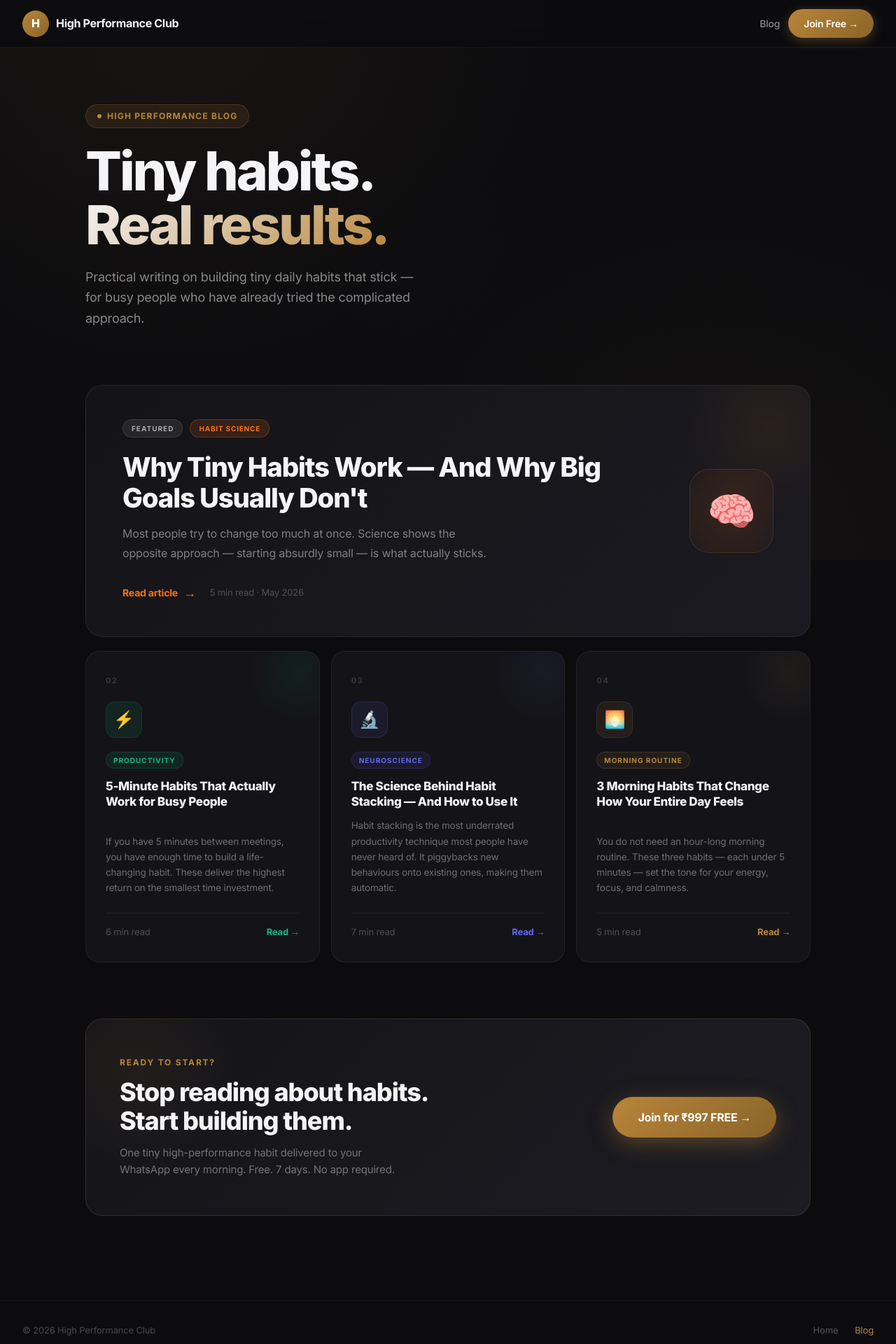
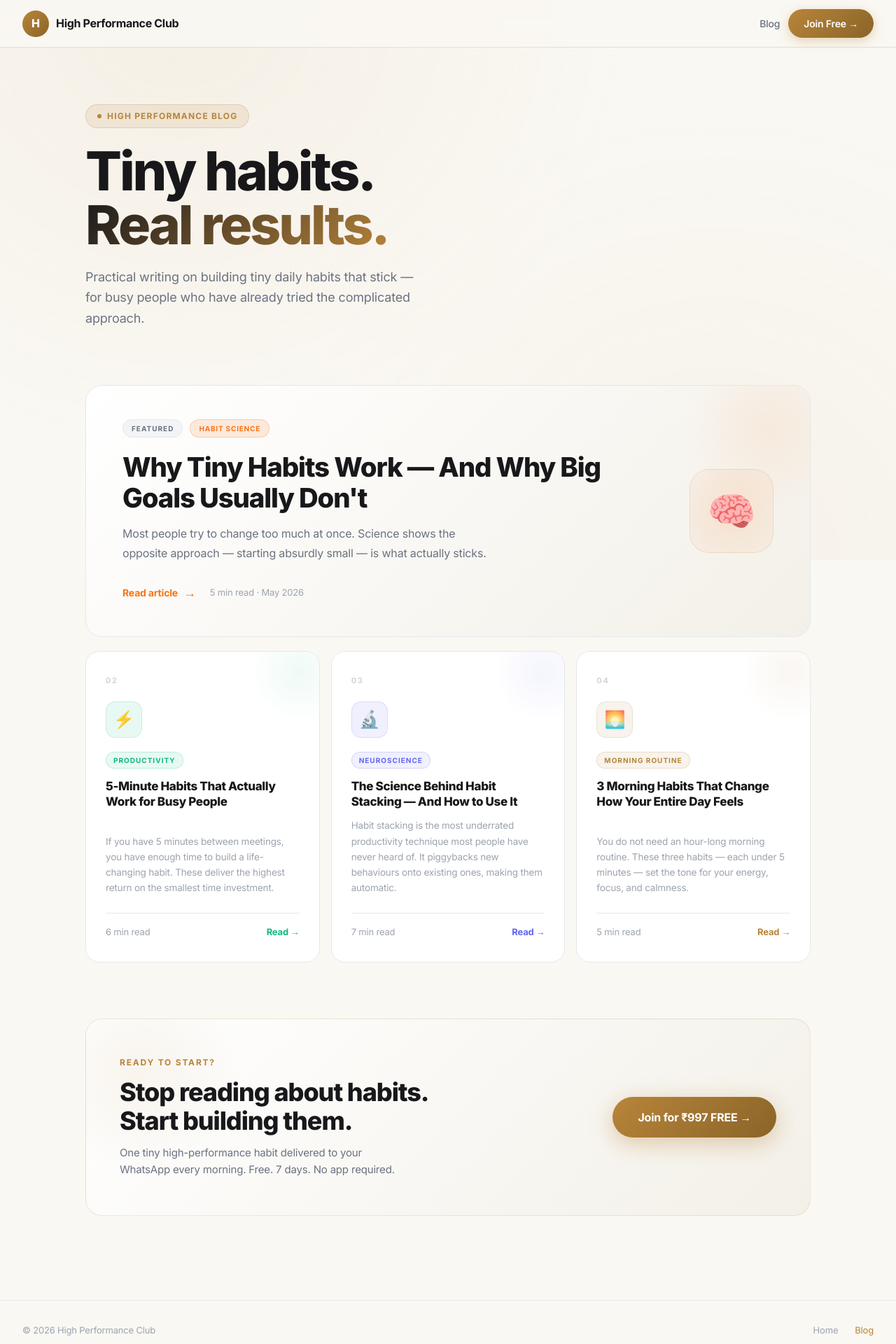
Before and after one commit to rohan-growthyfai/high-performance-club-landing-page, a Next.js app: page /blogs in a window 1280 px wide. Shown: the top 1920 px of the page at 70% size. Built offline with nearby package versions, Linux system fonts and the light colour scheme.

Commit message:
Blog: light/fresh theme for listing + post pages

```diff
--- a/src/app/blogs/page.tsx
+++ b/src/app/blogs/page.tsx
@@ -64,17 +64,17 @@ const posts = [
 export default function BlogsPage() {
   return (
     <div style={{
-      background: "#0c0c0f",
+      background: "#faf8f3",
       minHeight: "100vh",
       fontFamily: "var(--font-sans)",
-      color: "#f5f5f7",
+      color: "#18181b",
     }}>
 
       {/* Header */}
       <header style={{
-        background: "rgba(12,12,15,0.85)",
+        background: "rgba(250,248,243,0.9)",
         backdropFilter: "blur(20px)",
-        borderBottom: "1px solid rgba(255,255,255,0.06)",
+        borderBottom: "1px solid #e2dfd6",
         padding: "0 32px",
         height: 68,
         display: "flex",
@@ -91,12 +91,12 @@ export default function BlogsPage() {
             display: "flex", alignItems: "center", justifyContent: "center",
             color: "#fff", fontWeight: 800, fontSize: 16, letterSpacing: "-0.01em",
           }}>H</div>
-          <span style={{ fontWeight: 700, fontSize: 16, color: "#f5f5f7", letterSpacing: "-0.02em" }}>
+          <span style={{ fontWeight: 700, fontSize: 16, color: "#18181b", letterSpacing: "-0.02em" }}>
             High Performance Club
           </span>
         </Link>
         <div style={{ display: "flex", gap: 12, alignItems: "center" }}>
-          <Link href="/blogs" style={{ fontSize: 14, color: "rgba(255,255,255,0.5)", textDecoration: "none", fontWeight: 500 }}>
+          <Link href="/blogs" style={{ fontSize: 14, color: "#6b7280", textDecoration: "none", fontWeight: 500 }}>
             Blog
           </Link>
           <Link href="/#signup" style={{
@@ -131,12 +131,12 @@ export default function BlogsPage() {
             letterSpacing: "-0.04em",
             lineHeight: 1.0,
             marginBottom: 20,
-            color: "#f5f5f7",
+            color: "#18181b",
           }}>
             Tiny habits.
             <br />
             <span style={{
-              background: "linear-gradient(135deg, #f5f5f7 0%, #b8853a 100%)",
+              background: "linear-gradient(135deg, #18181b 0%, #b8853a 100%)",
               WebkitBackgroundClip: "text",
               WebkitTextFillColor: "transparent",
               backgroundClip: "text",
@@ -146,7 +146,7 @@ export default function BlogsPage() {
           </h1>
 
           <p style={{
-            fontSize: 18, color: "rgba(255,255,255,0.5)", maxWidth: 480,
+            fontSize: 18, color: "#6b7280", maxWidth: 480,
             lineHeight: 1.65, fontWeight: 400,
           }}>
             Practical writing on building tiny daily habits that stick — for busy people who have already tried the complicated approach.
@@ -157,8 +157,8 @@ export default function BlogsPage() {
         <Link href={`/blogs/${posts[0].slug}`} style={{ textDecoration: "none", display: "block", marginBottom: 20 }}>
           <div
             style={{
-              background: "linear-gradient(135deg, #141418 0%, #1a1a20 100%)",
-              border: "1px solid rgba(255,255,255,0.07)",
+              background: "linear-gradient(135deg, #ffffff 0%, #f3f0e8 100%)",
+              border: "1px solid #e5e7eb",
               borderRadius: 24,
               padding: "48px 52px",
               display: "grid",
@@ -191,8 +191,8 @@ export default function BlogsPage() {
               {/* Featured badge */}
               <div style={{ display: "flex", gap: 10, alignItems: "center", marginBottom: 20 }}>
                 <span style={{
-                  background: "rgba(255,255,255,0.08)", border: "1px solid rgba(255,255,255,0.1)",
-                  color: "rgba(255,255,255,0.6)", fontSize: 10, fontWeight: 700,
+                  background: "#f3f4f6", border: "1px solid #e5e7eb",
+                  color: "#6b7280", fontSize: 10, fontWeight: 700,
                   padding: "4px 12px", borderRadius: 999, letterSpacing: "0.1em", textTransform: "uppercase",
                 }}>Featured</span>
                 <span style={{
@@ -204,14 +204,14 @@ export default function BlogsPage() {
 
               <h2 style={{
                 fontSize: "clamp(1.5rem, 3vw, 2.25rem)",
-                fontWeight: 800, color: "#f5f5f7",
+                fontWeight: 800, color: "#18181b",
                 letterSpacing: "-0.03em", lineHeight: 1.15, marginBottom: 16,
               }}>
                 {posts[0].title}
               </h2>
 
               <p style={{
-                fontSize: 16, color: "rgba(255,255,255,0.45)",
+                fontSize: 16, color: "#6b7280",
                 lineHeight: 1.7, marginBottom: 28, maxWidth: 520,
               }}>
                 {posts[0].excerpt}
@@ -225,7 +225,7 @@ export default function BlogsPage() {
                   Read article
                   <span style={{ fontSize: 18 }}>→</span>
                 </span>
-                <span style={{ color: "rgba(255,255,255,0.25)", fontSize: 13 }}>
+                <span style={{ color: "#9ca3af", fontSize: 13 }}>
                   {posts[0].readTime} · {posts[0].date}
                 </span>
               </div>
@@ -252,8 +252,8 @@ export default function BlogsPage() {
             <Link key={post.slug} href={`/blogs/${post.slug}`} style={{ textDecoration: "none" }}>
               <div
                 style={{
-                  background: "#141418",
-                  border: "1px solid rgba(255,255,255,0.06)",
+                  background: "#ffffff",
+                  border: "1px solid #e5e7eb",
                   borderRadius: 20,
                   padding: "32px 28px",
                   height: "100%",
@@ -287,7 +287,7 @@ export default function BlogsPage() {
 
                 {/* Post number */}
                 <span style={{
-                  fontSize: 11, fontWeight: 700, color: "rgba(255,255,255,0.15)",
+                  fontSize: 11, fontWeight: 700, color: "#d1d5db",
                   letterSpacing: "0.15em", marginBottom: 20, display: "block",
                 }}>{post.number}</span>
 
@@ -314,7 +314,7 @@ export default function BlogsPage() {
 
                 {/* Title */}
                 <h2 style={{
-                  fontSize: 17, fontWeight: 800, color: "#f5f5f7",
+                  fontSize: 17, fontWeight: 800, color: "#18181b",
                   letterSpacing: "-0.02em", lineHeight: 1.3,
                   marginBottom: 12, flexGrow: 1,
                 }}>
@@ -323,7 +323,7 @@ export default function BlogsPage() {
 
                 {/* Excerpt */}
                 <p style={{
-                  fontSize: 13.5, color: "rgba(255,255,255,0.38)",
+                  fontSize: 13.5, color: "#9ca3af",
                   lineHeight: 1.65, marginBottom: 24,
                 }}>
                   {post.excerpt}
@@ -331,11 +331,11 @@ export default function BlogsPage() {
 
                 {/* Footer */}
                 <div style={{
-                  borderTop: "1px solid rgba(255,255,255,0.06)",
+                  borderTop: "1px solid #e5e7eb",
                   paddingTop: 16,
                   display: "flex", justifyContent: "space-between", alignItems: "center",
                 }}>
-                  <span style={{ fontSize: 13, color: "rgba(255,255,255,0.25)" }}>
+                  <span style={{ fontSize: 13, color: "#9ca3af" }}>
                     {post.readTime}
                   </span>
                   <span style={{
@@ -353,7 +353,7 @@ export default function BlogsPage() {
         {/* CTA section */}
         <div style={{
           marginTop: 80,
-          background: "linear-gradient(135deg, #141418 0%, #1c1c22 100%)",
+          background: "linear-gradient(135deg, #ffffff 0%, #f3f0e8 100%)",
           border: "1px solid rgba(184,133,58,0.2)",
           borderRadius: 24,
           padding: "52px 48px",
@@ -381,13 +381,13 @@ export default function BlogsPage() {
             </p>
             <h3 style={{
               fontSize: "clamp(1.5rem, 3vw, 2rem)",
-              fontWeight: 800, color: "#f5f5f7",
+              fontWeight: 800, color: "#18181b",
               letterSpacing: "-0.03em", lineHeight: 1.15, marginBottom: 12,
             }}>
               Stop reading about habits.
               <br />Start building them.
             </h3>
-            <p style={{ fontSize: 15, color: "rgba(255,255,255,0.4)", maxWidth: 420 }}>
+            <p style={{ fontSize: 15, color: "#6b7280", maxWidth: 420 }}>
               One tiny high-performance habit delivered to your WhatsApp every morning. Free. 7 days. No app required.
             </p>
           </div>
@@ -407,7 +407,7 @@ export default function BlogsPage() {
 
       {/* Footer */}
       <footer style={{
-        borderTop: "1px solid rgba(255,255,255,0.06)",
+        borderTop: "1px solid #e5e7eb",
         padding: "32px 32px",
         display: "flex",
         justifyContent: "space-between",
@@ -415,11 +415,11 @@ export default function BlogsPage() {
         flexWrap: "wrap",
         gap: 12,
       }}>
-        <p style={{ fontSize: 13, color: "rgba(255,255,255,0.25)" }}>
+        <p style={{ fontSize: 13, color: "#9ca3af" }}>
           © 2026 High Performance Club
         </p>
         <div style={{ display: "flex", gap: 24 }}>
-          <Link href="/" style={{ fontSize: 13, color: "rgba(255,255,255,0.3)", textDecoration: "none" }}>Home</Link>
+          <Link href="/" style={{ fontSize: 13, color: "#9ca3af", textDecoration: "none" }}>Home</Link>
           <Link href="/blogs" style={{ fontSize: 13, color: "#b8853a", textDecoration: "none" }}>Blog</Link>
         </div>
       </footer>
```
Also changed, not shown: src/components/BlogPostLayout.tsx (+23 -23 lines).
